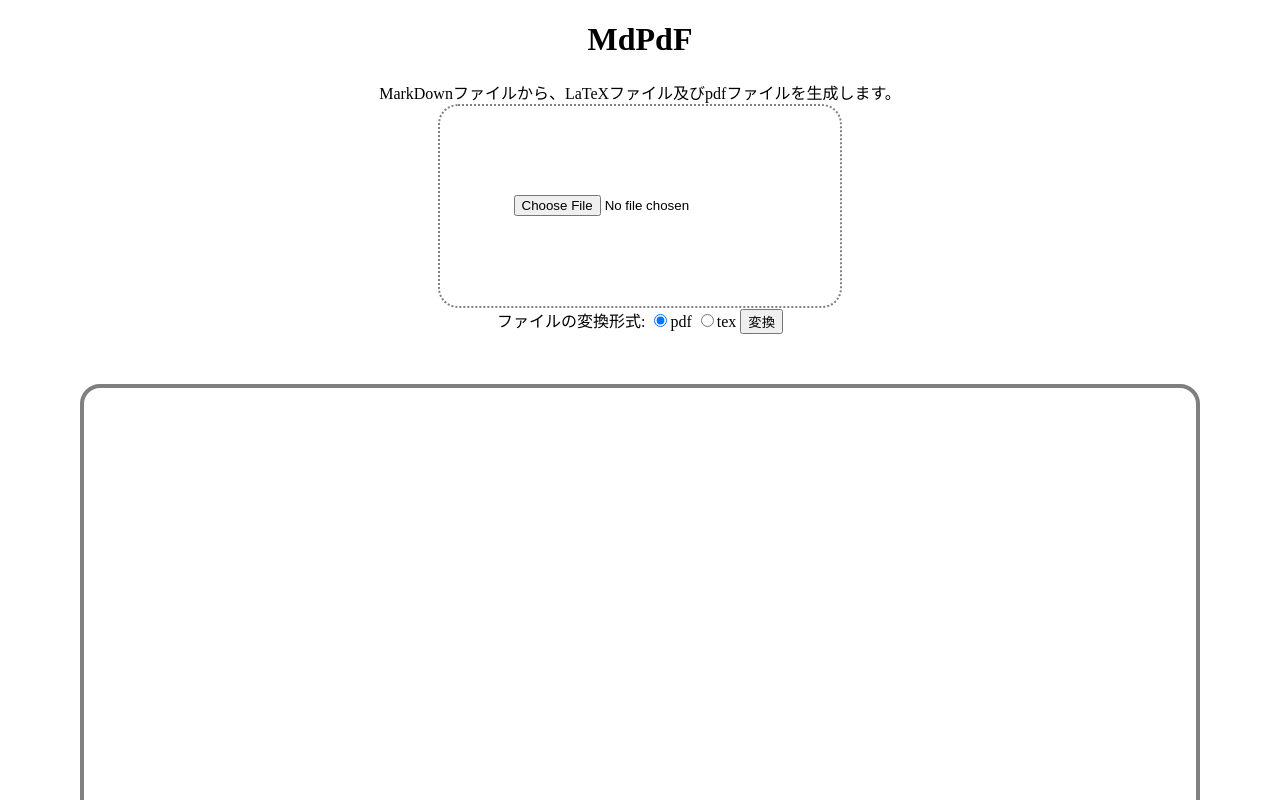
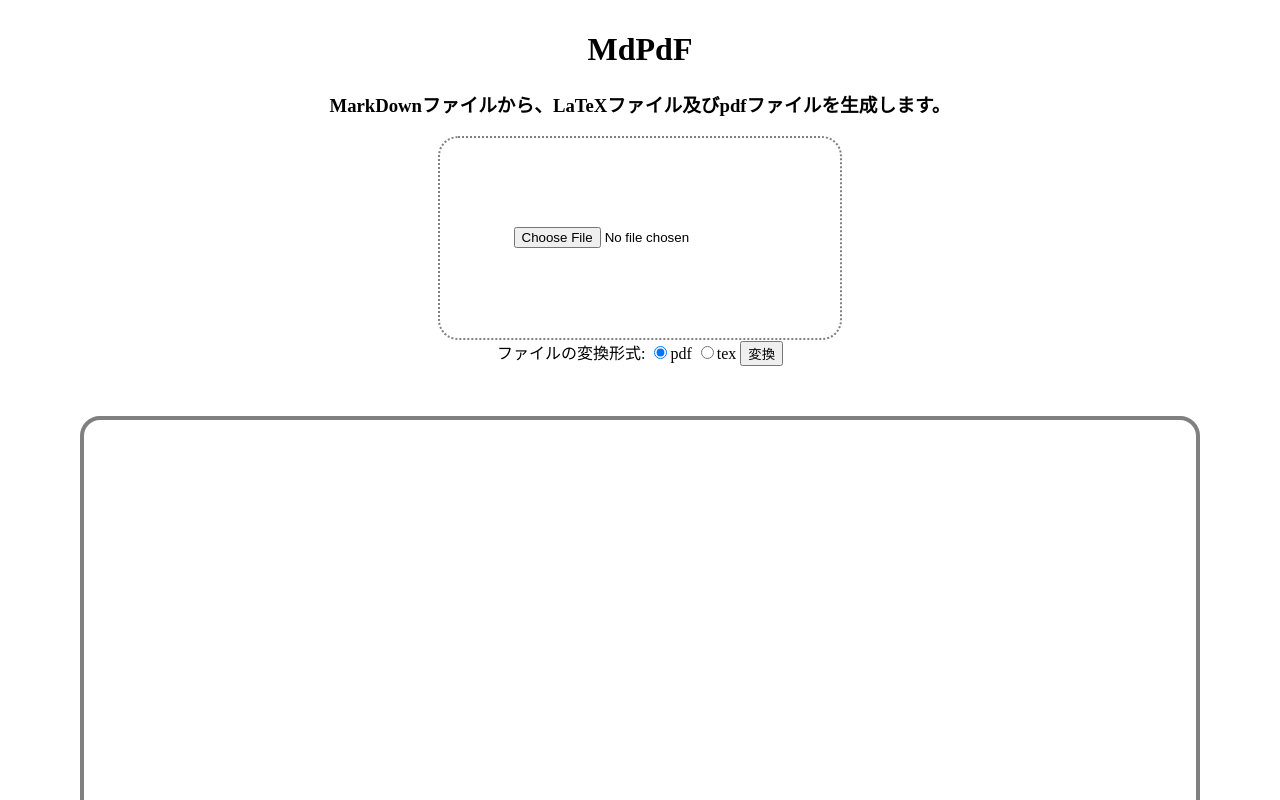
Before and after one commit to Wisteria30/mdpdf, a plain HTML site: page servlet/WebContent/index.html in a window 1280 px wide. Shown: the top 800 px of the page. Drawn offline with Linux system fonts and the light colour scheme.

Commit message:
微調整

```diff
--- a/servlet/WebContent/index.html
+++ b/servlet/WebContent/index.html
@@ -8,6 +8,10 @@
         body {
             text-align: center;
             margin: 0 auto;
+        }
+
+        #title {
+            padding-top: 10px;
         }
 
         #filearea {
@@ -40,9 +44,9 @@
 </head>
 
 <body>
-    <div>
+    <div id="title">
         <h1>MdPdF</h1>
-        </h3>MarkDownファイルから、LaTeXファイル及びpdfファイルを生成します。</h3>
+        <h3>MarkDownファイルから、LaTeXファイル及びpdfファイルを生成します。</h3>
     </div>
 
 
@@ -56,7 +60,7 @@
             <div id="convert">
                 ファイルの変換形式: <input type="radio" name="type" value="pdf" checked>pdf <input type="radio" name="type" value="tex">tex
                 <input type="submit" value="変換">
-                </div　>
+                </div>
         </form>
         </div>
 
```
Also changed, not shown: 4 other files.
